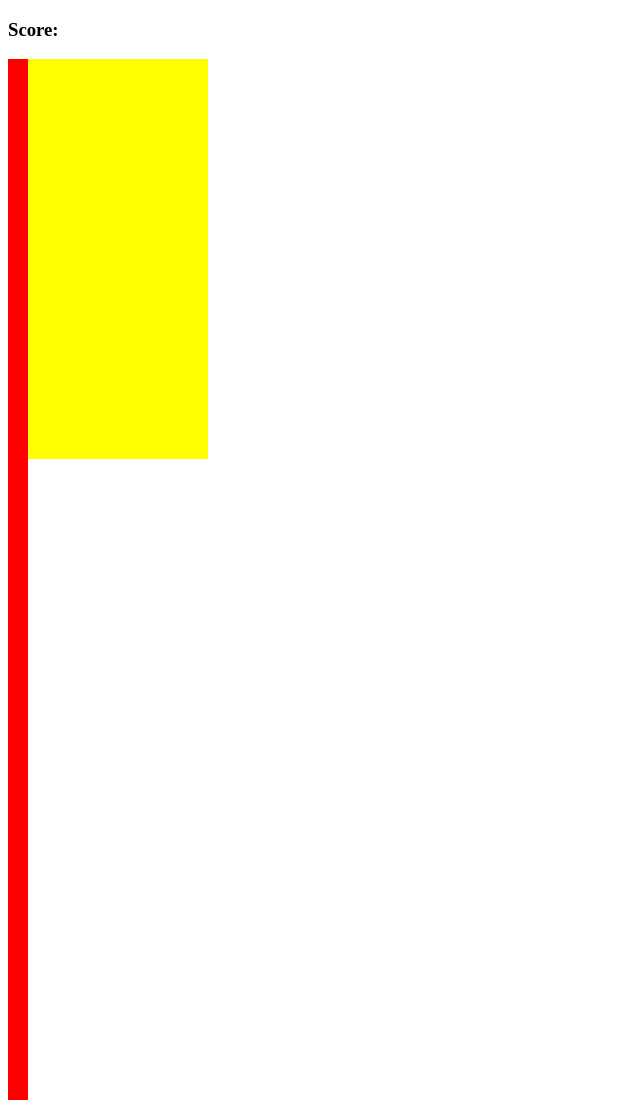
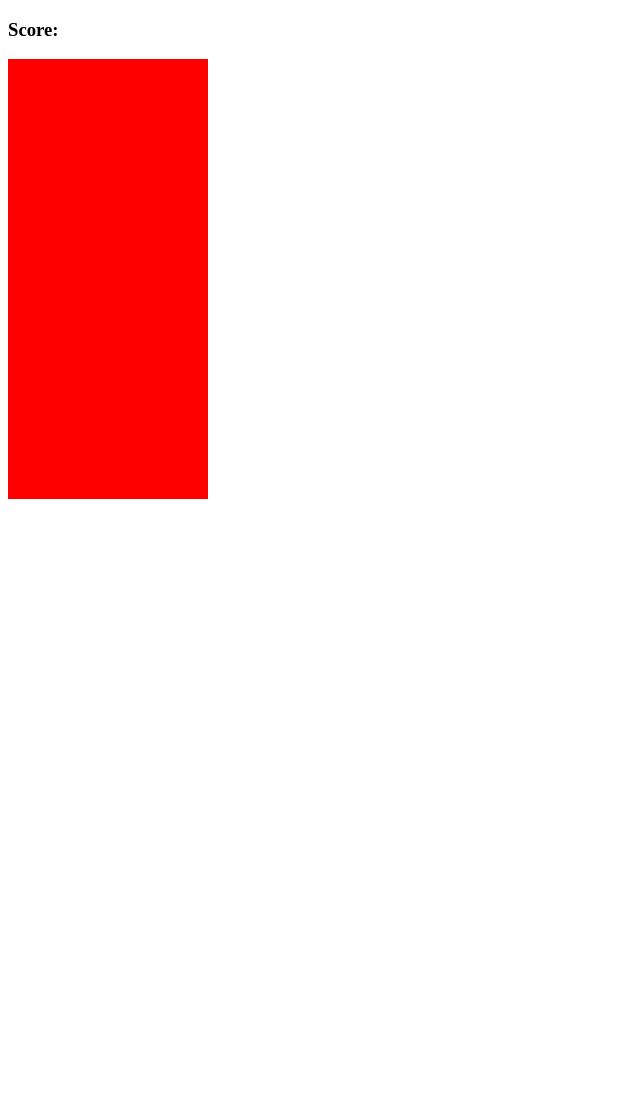
Before and after one commit to rtgfba/tetris, a plain HTML site: page index.html in a window 1280 px wide. Shown: the top 1100 px of the page, without its empty margins (0-640 px from the left). After the commit the page ends 800 px from the top, so only its background shows below. Drawn offline with Linux system fonts and the light colour scheme.

Commit message:
add a flex wrap so each individual grid is wrapping around the .grid

```diff
--- a/styles.css
+++ b/styles.css
@@ -1,7 +1,10 @@
- /* We want the square to be 200 pixels, at a 10x20 grid that means we would need to make the width 200px and the height 400px */
+ /* We want the square to be 200 pixels, at a 10x20 grid that means we would need to make the width 200px and the height 400px, in order for the
+ .grid div to work we need to make sure that the .grid is flex*/
  .grid{
     width:200px;
     height:400px;
+    display:flex;
+    flex-wrap:wrap;
     background-color:yellow;
 
  }
```
